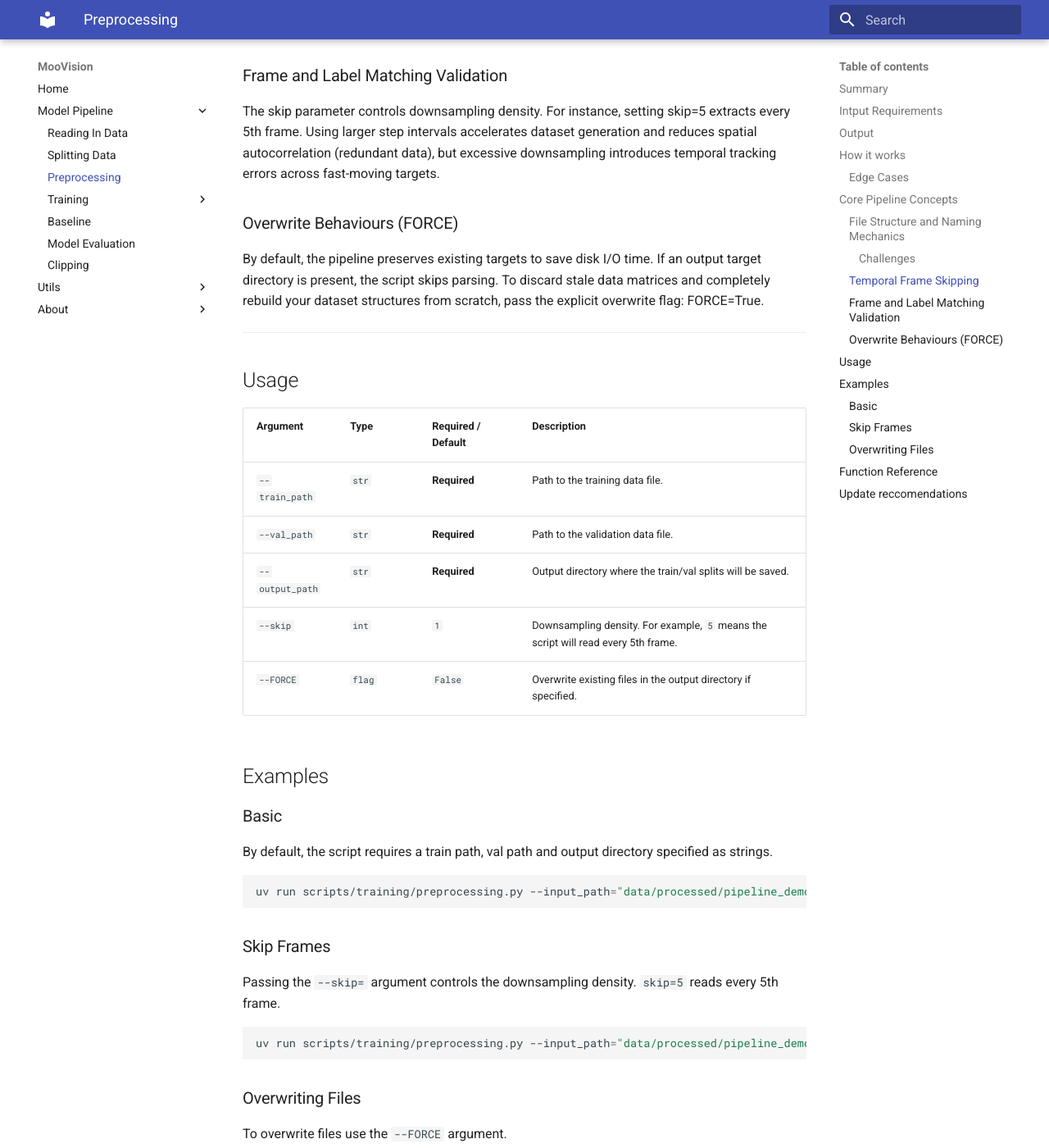
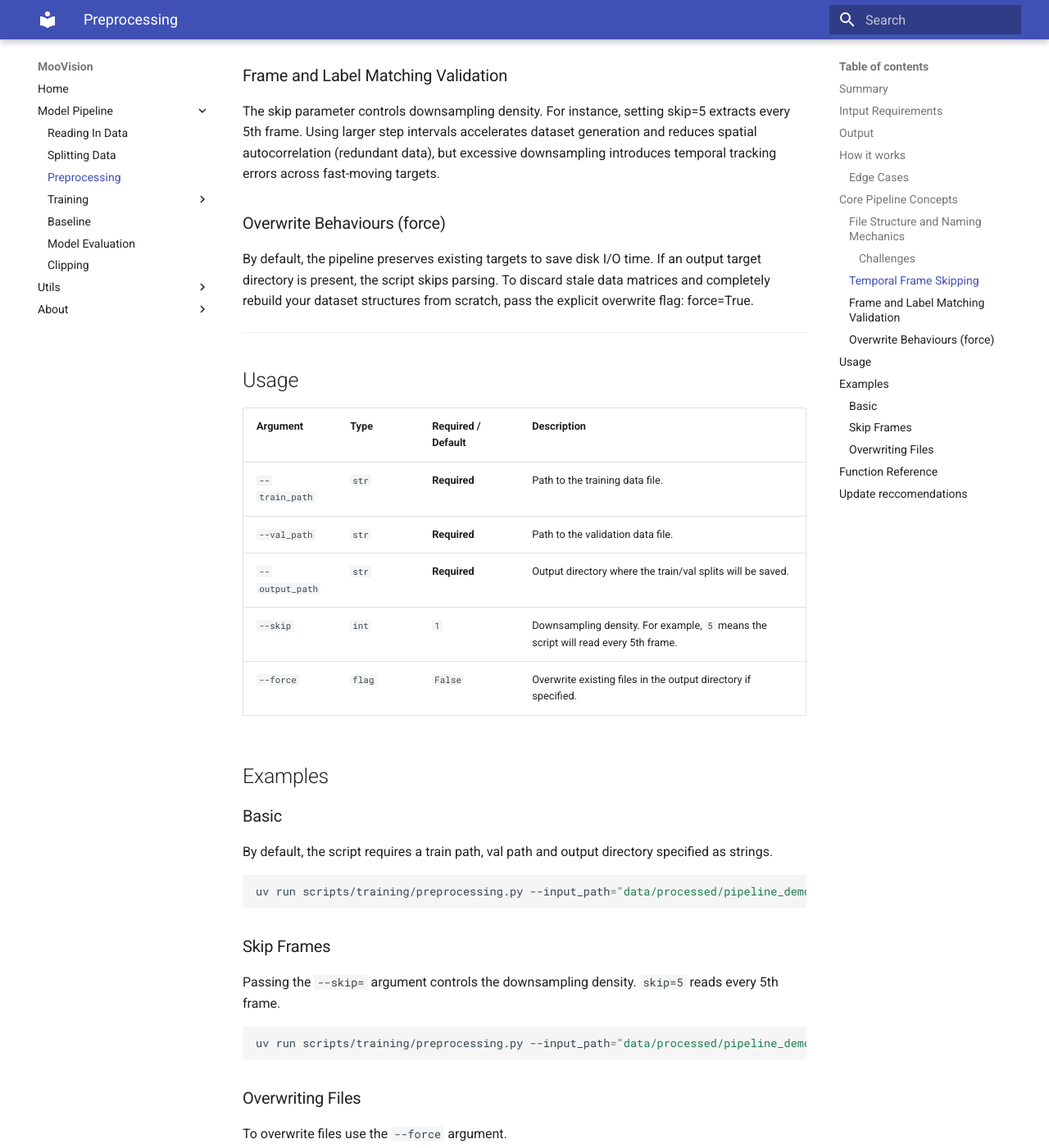
Before and after one commit to UBC-AWP/mooVision, an MkDocs documentation site: the page built from docs/Pipeline/preprocessing/preprocessing.md, in a window 1280 px wide and 1400 px high, scrolled down 4792 px. Shown: the whole window at 82% size. Built offline with MkDocs 1.6.1 and Material for MkDocs 9.7.7, drawn with Linux system fonts in a browser that asks for light colours.

````diff
--- a/docs/Pipeline/preprocessing/preprocessing.md
+++ b/docs/Pipeline/preprocessing/preprocessing.md
@@ -159,9 +159,9 @@ The skip parameter controls downsampling density. For instance, setting skip=5 e
 
 The skip parameter controls downsampling density. For instance, setting skip=5 extracts every 5th frame. Using larger step intervals accelerates dataset generation and reduces spatial autocorrelation (redundant data), but excessive downsampling introduces temporal tracking errors across fast-moving targets.
 
-### Overwrite Behaviours (FORCE)
+### Overwrite Behaviours (force)
 
-By default, the pipeline preserves existing targets to save disk I/O time. If an output target directory is present, the script skips parsing. To discard stale data matrices and completely rebuild your dataset structures from scratch, pass the explicit overwrite flag: FORCE=True.
+By default, the pipeline preserves existing targets to save disk I/O time. If an output target directory is present, the script skips parsing. To discard stale data matrices and completely rebuild your dataset structures from scratch, pass the explicit overwrite flag: force=True.
 
 ---
 
@@ -173,7 +173,7 @@ By default, the pipeline preserves existing targets to save disk I/O time. If an
 | `--val_path` | `str` | **Required** | Path to the validation data file. |
 | `--output_path` | `str` | **Required** | Output directory where the train/val splits will be saved. |
 | `--skip` | `int` | `1` | Downsampling density. For example, `5` means the script will read every 5th frame. |
-| `--FORCE` | `flag` | `False` | Overwrite existing files in the output directory if specified. |
+| `--force` | `flag` | `False` | Overwrite existing files in the output directory if specified. |
 
 ## Examples
 
@@ -195,10 +195,10 @@ uv run scripts/training/preprocessing.py --input_path="data/processed/pipeline_d
 
 ### Overwriting Files
 
-To overwrite files use the `--FORCE` argument.
+To overwrite files use the `--force` argument.
 
 ```bash
-uv run scripts/training/preprocessing.py --input_path="data/processed/pipeline_demo/train.csv" --val_path="data/processed/pipeline_demo/val.csv" --output_dir="data/training/pipeline_demo/" --FORCE
+uv run scripts/training/preprocessing.py --input_path="data/processed/pipeline_demo/train.csv" --val_path="data/processed/pipeline_demo/val.csv" --output_dir="data/training/pipeline_demo/" --force
 ```
 
 ---
````
